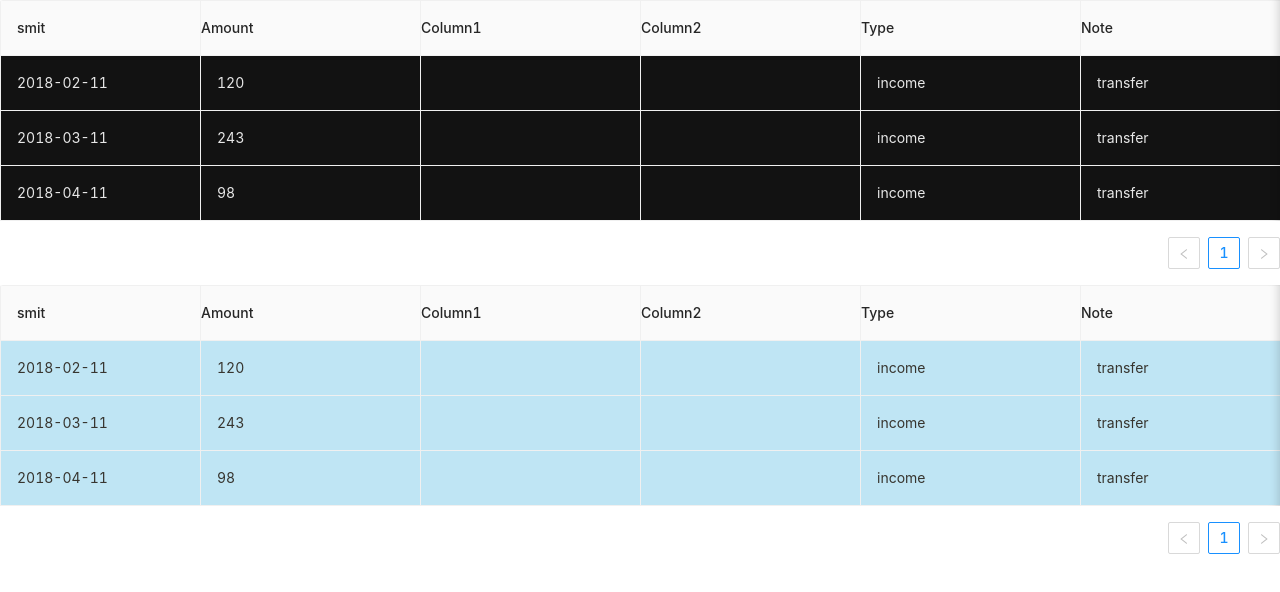
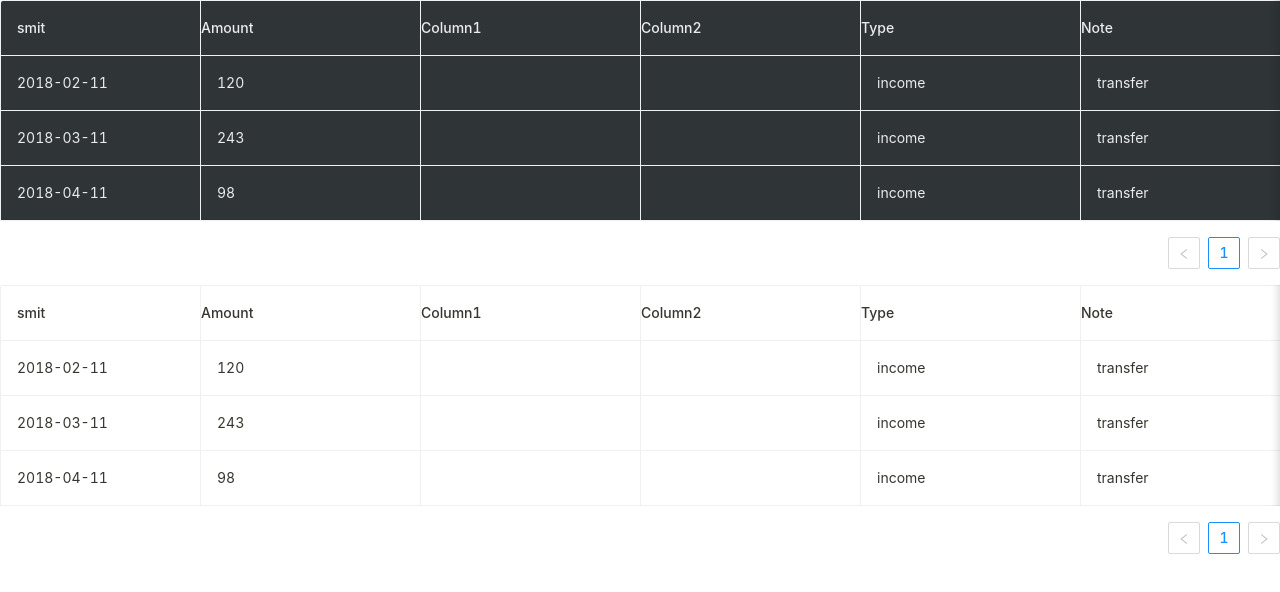
Before and after one commit to mastsmit/jsTable, a React (Create React App) app: page / in a window 1280 px wide. Shown: the top 592 px of the page. Built offline with nearby package versions, Linux system fonts and the light colour scheme.

Commit message:
mode-theme removed and updateColors

```diff
--- a/src/App.js
+++ b/src/App.js
@@ -1,12 +1,15 @@
 import React from 'react';
 import TableComp from './components/Table';
+import { theme } from './consts/themeColors';
 import './App.css';
 
 function App() {
+  const darkColors = theme.color.dark;
+  const lightColors = theme.color.light;
   return (
     <div className="App">
-      <TableComp mode="dark" />
-      <TableComp mode="light" />
+      <TableComp colors={darkColors} />
+      <TableComp colors={lightColors} />
     </div>
   );
 }
--- a/src/components/Table/index.js
+++ b/src/components/Table/index.js
@@ -68,7 +68,7 @@ class TableComp extends Component {
     render() {
 
         return (
-            <div className={s.rootTable(this.props.mode)}>
+            <div className={s.rootTable(this.props.colors)}>
                 <Table
                     bordered
                     scroll={{ x: 1300 }}
--- a/src/components/Table/styles.js
+++ b/src/components/Table/styles.js
@@ -1,7 +1,6 @@
 import { css } from 'emotion';
-import { theme } from '../../consts/themeColors';
 
-export const rootTable = (mode) => css`
+export const rootTable = (colors) => css`
 .ant-table-thead > tr > th{
     padding: 0px;
 }
@@ -10,22 +9,15 @@ export const rootTable = (mode) => css`
             :hover{
                 background-color:grey;
             }
-        }
-
+        background-color:${colors.cellColor};
+        color:${colors.cellTextColor};
     }
+}
 
     .ant-table-tbody{
         .ant-table-cell{
-            ${mode === 'dark' ?
-        css`
-        background-color:${theme.color.dark.cellColor};
-        color:${theme.color.dark.cellTextColor};
-        `
-        :
-        css`background-color:${theme.color.light.cellColor};
-        color:${theme.color.light.cellTextColor};
-        `
-    }
-        }
+        background-color:${colors.cellColor};
+        color:${colors.cellTextColor};
+     }
     }
 `;
--- a/src/consts/themeColors.js
+++ b/src/consts/themeColors.js
@@ -1,12 +1,12 @@
 export const theme = {
     color: {
         dark: {
-            cellColor: '#121212',
-            cellTextColor: 'rgba(255, 255, 255, 0.9)',
-            columnCellColor: 'rgba(255, 255, 255, 0.9)'
+            cellColor: '#2f3437',
+            cellTextColor: '#ffffffe6',
+            columnCellColor: '#fff9'
         },
         light: {
-            cellColor: '#2daadb4d',
+            cellColor: "#fff",
             cellTextColor: '#37352f',
             columnCellColor: '#37352f99'
         }
```
